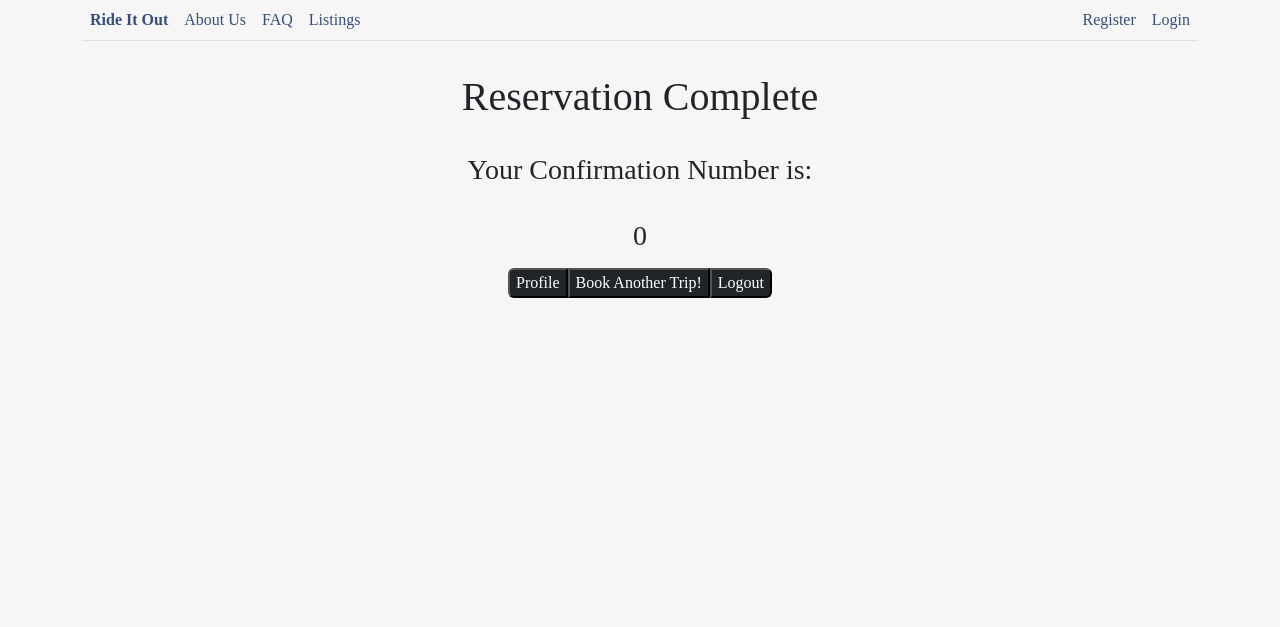
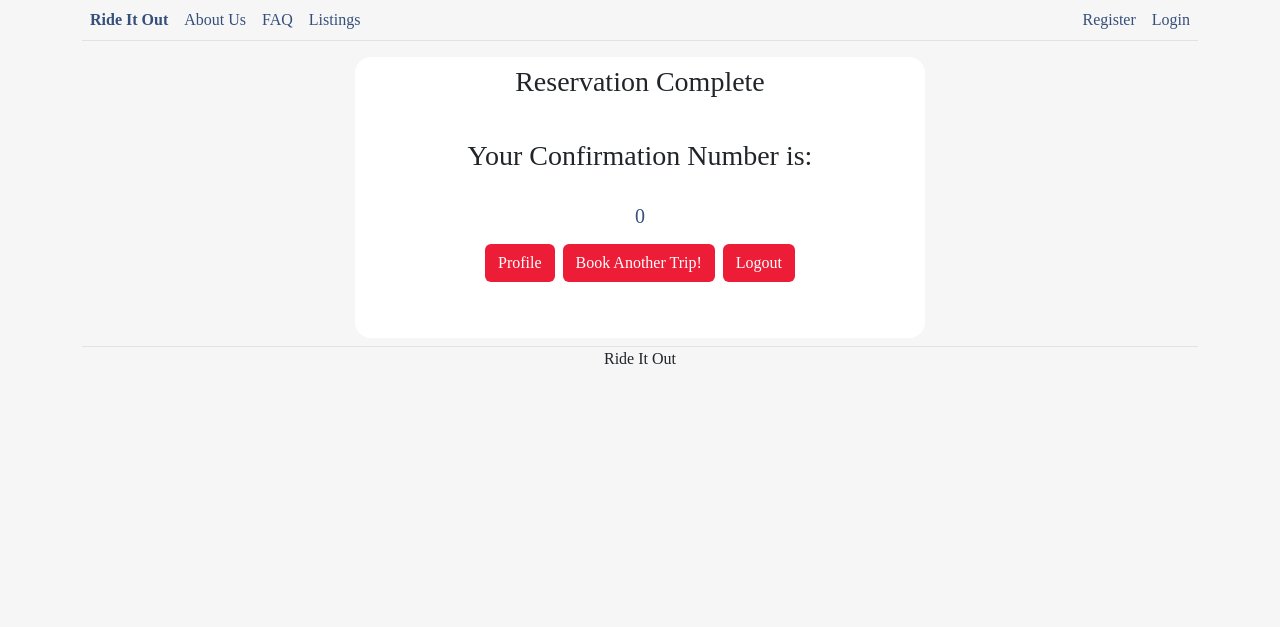
Before and after one commit to Codeup-Capstone-BlingShare/RideItOut, a Spring Boot app: page /confirmed in a window 1280 px wide. Shown: the top 627 px of the page. Run offline with Spring Boot 4, Linux system fonts and the light colour scheme; data that the repository does not hold is empty; some of the project's set-up classes (security, data sources, template engines, error pages and the like) are left out, and stand-ins take their place; some libraries are stand-ins or nearby versions.

Commit message:
More touches to styling

```diff
--- a/src/main/resources/static/css/style.css
+++ b/src/main/resources/static/css/style.css
@@ -173,6 +173,10 @@
     box-shadow: none !important;
 }
 
+.boat-img{
+    height: 20em;
+}
+
 a.listing{
     text-decoration: none;
 }
--- a/src/main/resources/templates/Users/confirmed.html
+++ b/src/main/resources/templates/Users/confirmed.html
@@ -1,29 +1,43 @@
 <!DOCTYPE html>
-<html lang="en"  xmlns:th="http://www.thymeleaf.org">
+<html lang="en" xmlns:th="http://www.thymeleaf.org">
 <head>
     <meta charset="UTF-8">
     <title>Congratulations</title>
     <link rel="stylesheet" href="https://cdn.jsdelivr.net/npm/bootstrap@5.2.3/dist/css/bootstrap.min.css"
           integrity="sha384-rbsA2VBKQhggwzxH7pPCaAqO46MgnOM80zW1RWuH61DGLwZJEdK2Kadq2F9CUG65" crossorigin="anonymous">
     <link rel="stylesheet" th:href="@{/css/style.css}">
-	<link rel="icon" th:href="@{/img/favicon.ico}" type="image/x-icon" />
+    <link rel="icon" th:href="@{/img/favicon.ico}" type="image/x-icon"/>
 </head>
-<body class="container text-center">
+<body>
+<div class="container">
     <div th:replace="partials/navbar :: navbar"></div>
+    <div class="row d-flex justify-content-center">
+        <div class="d-flex justify-content-center px-3 pb-5 pt-2 col-6 flex-column mt-3 text-center"
+             style="background-color: white; border-radius: 1em;">
+            <div class="col-9 mx-auto">
                 <div>
-<h1 class="mt-4">Reservation Complete</h1>
+                    <h3 class="mb-3">Reservation Complete</h3>
                     <br>
                     <h3>Your Confirmation Number is:</h3>
                     <br>
-<h3 th:text="${tripToSave.confirmationNumber}"></h3>
+                    <h5 th:text="${tripToSave.confirmationNumber}" class="important"></h5>
                 </div>
-<div class="d-flex p-2 justify-content-center">
-	<a th:href="@{/profile}"><button type="button" class="bg-dark text-white rounded-start">Profile</button></a>
-	<a th:href="@{/listings}"><button type="button" class="bg-dark text-white rounded-0">Book Another Trip!</button></a>
-	<a th:href="@{/logout}"><button type="button" class="bg-dark text-white rounded-end">Logout</button></a>
+                <div class="d-flex p-2 justify-content-center w-100">
+                    <a th:href="@{/profile}">
+                        <button type="button" class="btn mx-1">Profile</button>
+                    </a>
+                    <a th:href="@{/listings}">
+                        <button type="button" class="btn mx-1">Book Another Trip!</button>
+                    </a>
+                    <a th:href="@{/logout}">
+                        <button type="button" class="btn mx-1">Logout</button>
+                    </a>
+                </div>
+            </div>
+        </div>
     </div>
     <div th:replace="partials/footer :: footer"></div>
-
+</div>
 <script src="https://cdn.jsdelivr.net/npm/@popperjs/core@2.11.7/dist/umd/popper.min.js"
         integrity="sha384-zYPOMqeu1DAVkHiLqWBUTcbYfZ8osu1Nd6Z89ify25QV9guujx43ITvfi12/QExE"
         crossorigin="anonymous"></script>
--- a/src/main/resources/templates/partials/footer.html
+++ b/src/main/resources/templates/partials/footer.html
@@ -8,7 +8,7 @@
   <title>Footer</title>
 </head>
 <body>
-<footer class="footer" th:fragment="footer">
+<footer class="footer border-top my-2" th:fragment="footer">
   <div class="container text-center">
     <p>Ride It Out</p>
   </div>
```
Also changed, not shown: src/main/resources/templates/FAQ.html (+50 -24 lines), src/main/resources/templates/Users/aboutus.html (+2 -5 lines), src/main/resources/templates/Users/login.html (+8 -8 lines), src/main/resources/templates/Users/register.html (+20 -6 lines), src/main/resources/templates/home.html (+5 -4 lines). Lines whose indentation alone changed are shown as unchanged.
